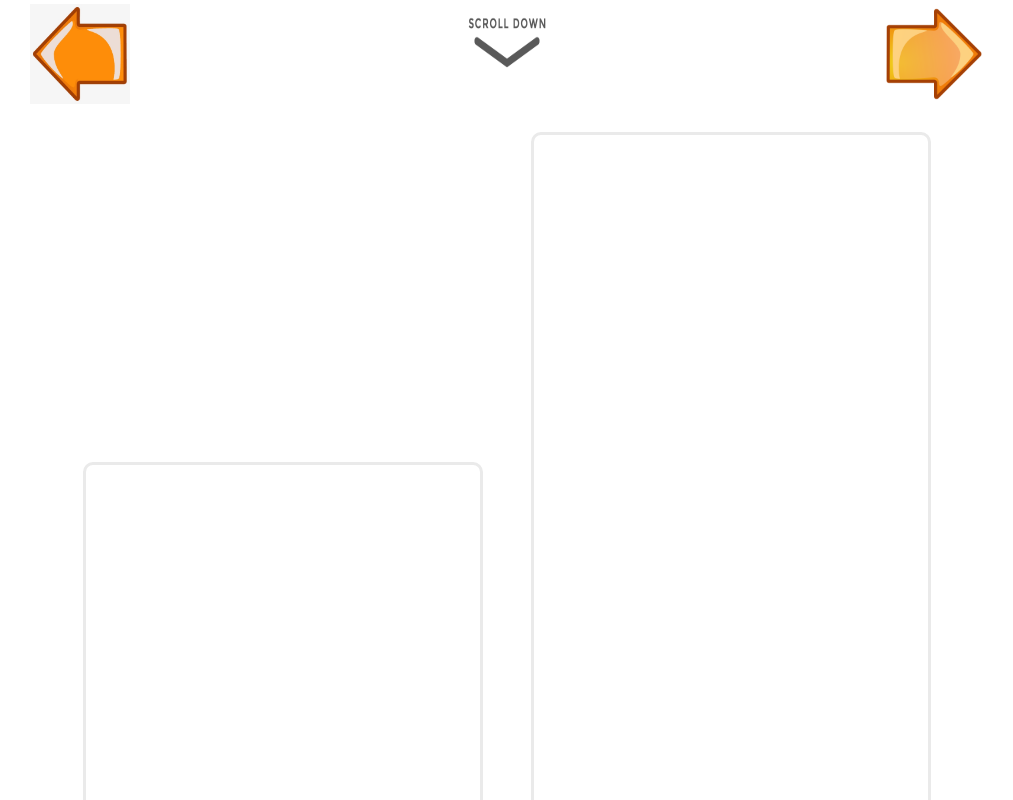
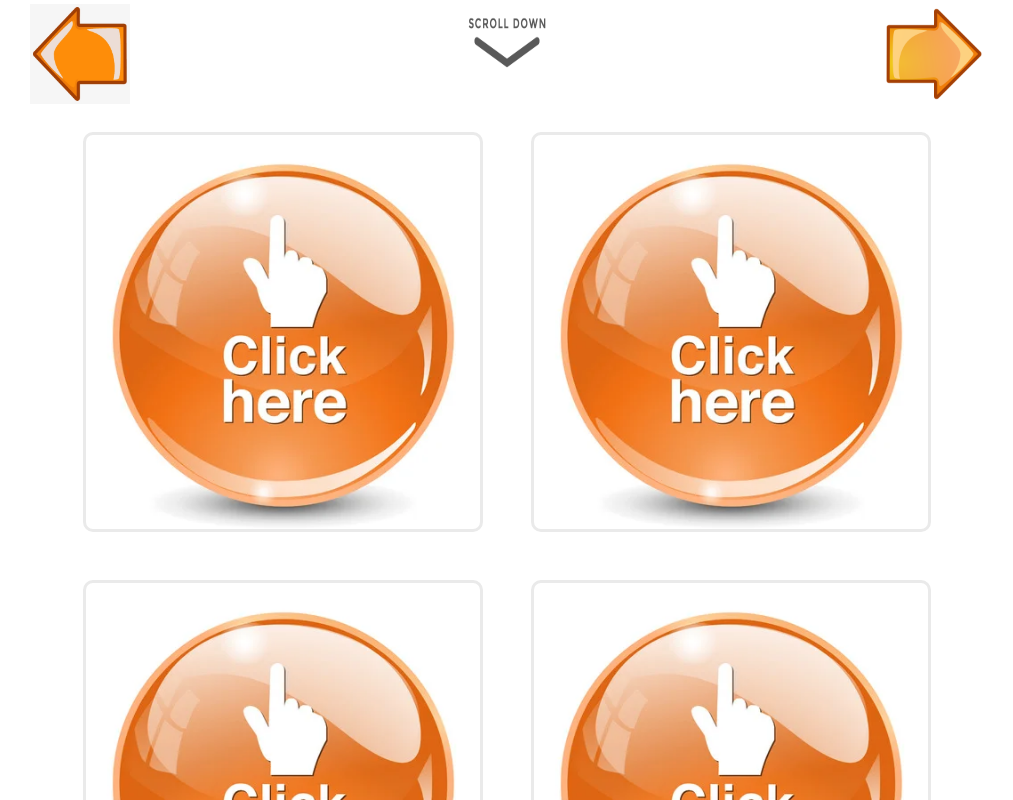
Before and after one commit to jnutt367/galatians, a Next.js app: page / in a window 1280 px wide. Shown: the part 480-1280 px from the top of the page, without its empty margins (133-1146 px from the left). Built offline with nearby package versions, Linux system fonts and the light colour scheme.

Commit message:
Update Home.module.css
 max-height:400px;

```diff
--- a/styles/Home.module.css
+++ b/styles/Home.module.css
@@ -208,7 +208,7 @@
     margin: 1.5rem;
     padding: 1.5rem;
     text-align: left;
-    max-height: fit-content(400px);
+    max-height:400px;
     overflow: scroll;
     text-decoration: none;
     border: 3px solid #eaeaea;
```
